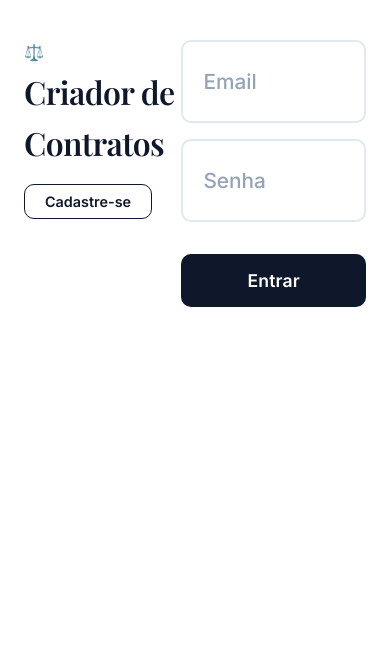
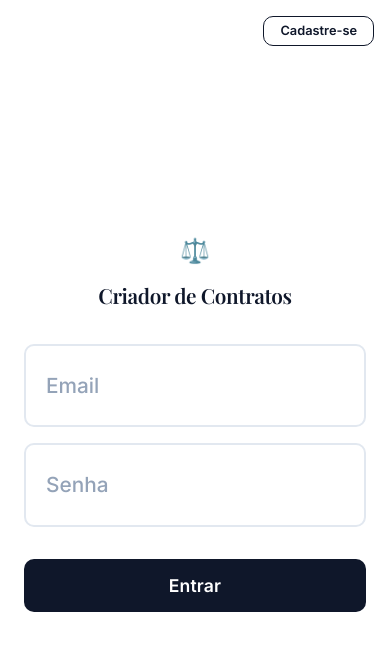
Before and after one commit to laviniaabf-beep/Criador-de-Contrato, a React (Vite) app: page / in a window 390 px wide. Shown: the top 650 px of the page. Built offline with nearby package versions, Linux system fonts and the light colour scheme; no server answers; a web font is replaced by a local one.

Commit message:
Restaura form centralizado, botao Cadastre-se no canto superior direito

```diff
--- a/src/App.css
+++ b/src/App.css
@@ -75,13 +75,13 @@ h1, h2, h3, h4 {
 }
 
 .auth-institutional {
-  flex: 0 0 30%;
+  flex: 0 0 42%;
   background: linear-gradient(160deg, #0A0F1E 0%, #0F172A 40%, #1A2942 100%);
   display: flex;
   flex-direction: column;
   justify-content: center;
   align-items: center;
-  padding: 3rem 2rem;
+  padding: 4rem 3rem;
   position: relative;
   overflow: hidden;
 }
@@ -167,42 +167,42 @@ h1, h2, h3, h4 {
 .auth-form-panel {
   flex: 1;
   display: flex;
-  align-items: flex-start;
-  justify-content: flex-start;
-  padding: 2.5rem 0 2.5rem 3rem;
+  flex-direction: column;
+  align-items: center;
+  justify-content: center;
+  padding: 4rem;
   background: var(--white);
+  position: relative;
 }
 
 .auth-card {
   width: 100%;
-  max-width: none;
-  padding-right: 3rem;
+  max-width: 520px;
 }
 
-.auth-card-header {
+.auth-brand {
   display: flex;
+  flex-direction: column;
   align-items: center;
-  justify-content: space-between;
+  gap: 0.5rem;
   margin-bottom: 2rem;
 }
 
-.auth-card .auth-brand-mobile {
-  display: flex;
-  align-items: center;
-  gap: 0.5rem;
+.auth-brand .logo-icon {
+  font-size: 2rem;
 }
 
-.auth-card .auth-brand-mobile .logo-icon {
-  font-size: 1.5rem;
-}
-
-.auth-card .auth-brand-mobile h1 {
-  font-size: 1.3rem;
+.auth-brand h1 {
+  font-size: 1.6rem;
   color: var(--navy);
   font-family: 'Playfair Display', serif;
+  text-align: center;
 }
 
 .auth-top-link {
+  position: absolute;
+  top: 2rem;
+  right: 2.5rem;
   background: none;
   border: 1.5px solid var(--navy);
   color: var(--navy);
@@ -620,23 +620,19 @@ h1, h2, h3, h4 {
     padding: 2.5rem 1.5rem;
   }
 
-  .auth-card {
-    padding-right: 0;
+  .auth-top-link {
+    top: 1rem;
+    right: 1rem;
+    padding: 0.4rem 1rem;
+    font-size: 0.8rem;
   }
 
-  .auth-card-header {
-    flex-direction: column;
-    gap: 1rem;
-    align-items: flex-start;
-  }
-
-  .auth-card .auth-brand-mobile .logo-icon {
+  .auth-brand .logo-icon {
     font-size: 1.5rem;
   }
 
-  .auth-card .auth-brand-mobile h1 {
-    font-size: 1.2rem;
-    color: var(--navy);
+  .auth-brand h1 {
+    font-size: 1.3rem;
   }
 
   .header {
--- a/src/components/Login.jsx
+++ b/src/components/Login.jsx
@@ -32,12 +32,11 @@ export default function Login({ onToggleForm }) {
 
   return (
     <AuthLayout>
-      <div className="auth-card-header">
-        <div className="auth-brand-mobile">
+      <button className="auth-top-link" onClick={onToggleForm}>Cadastre-se</button>
+      <div className="auth-card">
+        <div className="auth-brand">
           <span className="logo-icon">⚖️</span>
           <h1>Criador de Contratos</h1>
-        </div>
-        <button className="auth-top-link" onClick={onToggleForm}>Cadastre-se</button>
         </div>
         {error && <div className="auth-error">{error}</div>}
         <form onSubmit={handleSubmit}>
@@ -63,6 +62,7 @@ export default function Login({ onToggleForm }) {
             {loading ? 'Entrando...' : 'Entrar'}
           </button>
         </form>
+      </div>
     </AuthLayout>
   );
 }
--- a/src/components/Register.jsx
+++ b/src/components/Register.jsx
@@ -43,12 +43,11 @@ export default function Register({ onToggleForm }) {
 
   return (
     <AuthLayout>
-      <div className="auth-card-header">
-        <div className="auth-brand-mobile">
+      <button className="auth-top-link" onClick={onToggleForm}>Entre</button>
+      <div className="auth-card">
+        <div className="auth-brand">
           <span className="logo-icon">⚖️</span>
           <h1>Criador de Contratos</h1>
-        </div>
-        <button className="auth-top-link" onClick={onToggleForm}>Entre</button>
         </div>
         {error && <div className="auth-error">{error}</div>}
         <form onSubmit={handleSubmit}>
@@ -83,6 +82,7 @@ export default function Register({ onToggleForm }) {
             {loading ? 'Cadastrando...' : 'Cadastrar'}
           </button>
         </form>
+      </div>
     </AuthLayout>
   );
 }
```
Lines whose indentation alone changed are shown as unchanged.
